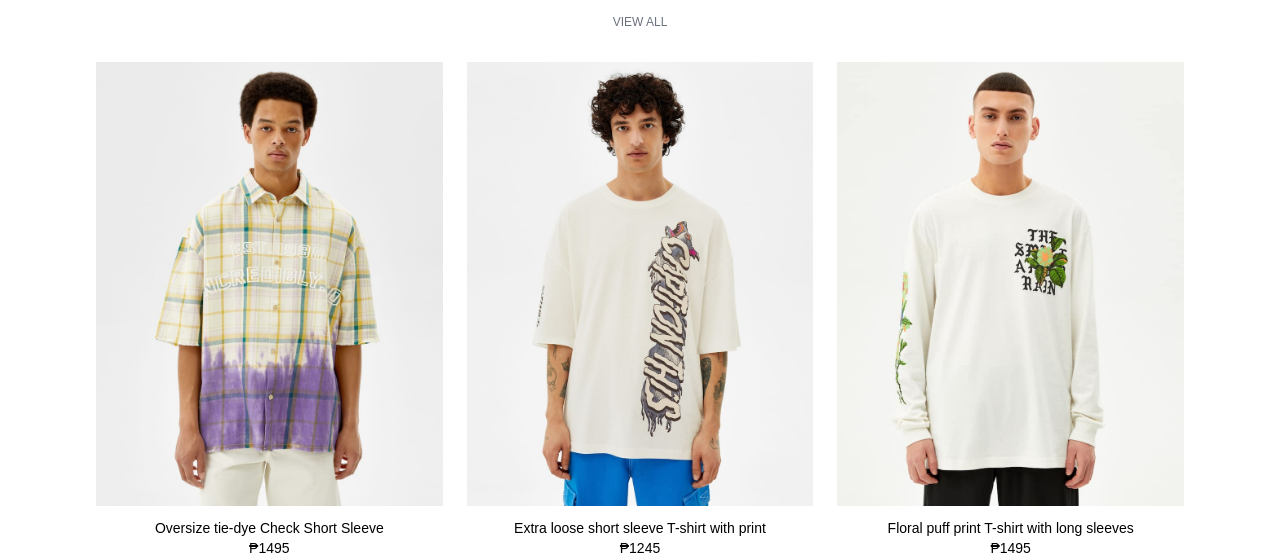
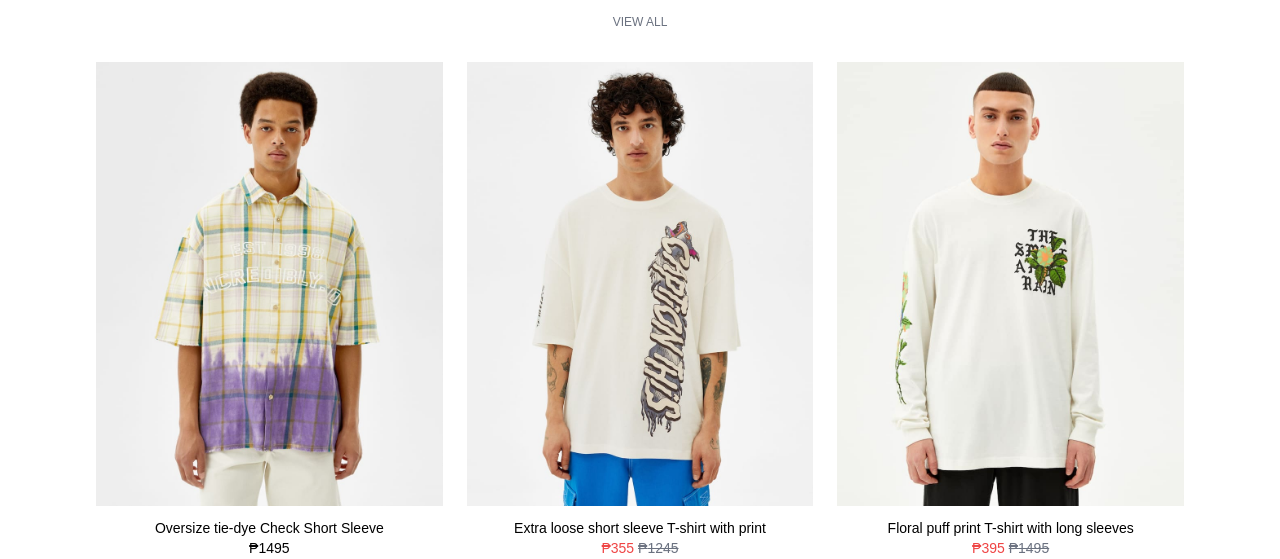
Before and after one commit to jctgold/ppac-shop, a Next.js app: page / in a window 1280 px wide. Shown: the part 2238-2797 px from the top of the page. Built offline with nearby package versions, Linux system fonts and the light colour scheme.

Commit message:
improvements in home

```diff
--- a/components/Layout.js
+++ b/components/Layout.js
@@ -114,8 +114,10 @@ export default function Layout({ title, children }) {
                 {/* <li className="px-5 py-3 pt-5 md:hidden">Account</li> */}
               </ul>
             </div>
-            <div className="flex order-2 text-center justify-center items-center py-2 text-4xl font-semibold">
-              PPAC
+            <div className="flex order-2 text-center justify-center items-center py-2 text-4xl font-semibold tracking-tight">
+              <Link href="/">
+                <a>PPAC</a>
+              </Link>
             </div>
             <div className="flex order-3 flex-row gap-2 justify-end items-center md:gap-5 px-5">
               <button onClick={handleSearchFocus}>
@@ -200,10 +202,14 @@ export default function Layout({ title, children }) {
               <div className="footer-list-title">Socials</div>
               <ul>
                 <li className="footer-list-item">
-                  <Link href="#">Facebook</Link>
+                  <Link href="https://www.facebook.com/PeerPressureApparelCo">
+                    Facebook
+                  </Link>
                 </li>
                 <li className="footer-list-item">
-                  <Link href="#">Instagram</Link>
+                  <Link href="https://www.instagram.com/peerpressureapparelco/?hl=en">
+                    Instagram
+                  </Link>
                 </li>
               </ul>
             </div>
--- a/components/ProductItem.js
+++ b/components/ProductItem.js
@@ -1,17 +1,43 @@
 /* eslint-disable @next/next/no-img-element */
 import Link from 'next/link';
-import React from 'react';
+import React, { useState } from 'react';
 
 export default function ProductItem({ item }) {
+  const [imageFocused, setImageFocused] = useState(false);
+
   return (
-    <Link href="#">
-      <a className="flex flex-col gap-3">
-        <img src={item.image} alt={item.slug} />
-        <div>
+    <div className="flex flex-col gap-3">
+      <Link href="#">
+        <a
+          onMouseEnter={() => setImageFocused(true)}
+          onMouseLeave={() => setImageFocused(false)}
+        >
+          <img
+            src={imageFocused ? item.images[1] : item.images[0]}
+            className="transition-all"
+            alt={item.slug}
+          />
+        </a>
+      </Link>
+      <Link href="#">
+        <a>
           <h3 className="text-center font-medium text-sm">{item.name}</h3>
-          <h3 className="text-center text-sm">₱{item.price}</h3>
-        </div>
-      </a>
-    </Link>
+          <div className="flex flex-row justify-center">
+            {item.sale_price < item.price && (
+              <h3 className="text-center text-sm font-medium text-red-500">
+                ₱{item.sale_price}&nbsp;
+              </h3>
+            )}
+            <h3
+              className={`${
+                item.sale_price < item.price && 'line-through text-gray-500'
+              } text-center text-sm`}
+            >
+              ₱{item.price}
+            </h3>
+          </div>
+        </a>
+      </Link>
+    </div>
   );
 }
--- a/pages/index.js
+++ b/pages/index.js
@@ -23,7 +23,7 @@ export default function Home() {
             <img
               src="images/clothing-1.jpg"
               alt="clothing"
-              className="brightness-90 aspect-3/4 group-hover:brightness-75"
+              className="brightness-90 aspect-3/4 group-hover:brightness-50 duration-500"
             />
             <div className="on-image-text">Clothing</div>
           </a>
@@ -33,7 +33,7 @@ export default function Home() {
             <img
               src="images/bag-2.jpg"
               alt="clothing"
-              className="brightness-90 aspect-3/4 group-hover:brightness-75"
+              className="brightness-90 aspect-3/4 group-hover:brightness-50 duration-500"
             />
             <div className="on-image-text">Bags</div>
           </a>
@@ -43,7 +43,7 @@ export default function Home() {
             <img
               src="images/socks-1.jpg"
               alt="clothing"
-              className="brightness-90 aspect-3/4 group-hover:brightness-75"
+              className="brightness-90 aspect-3/4 group-hover:brightness-50 group-hover::transition-all duration-500"
             />
             <div className="on-image-text">Accessories</div>
           </a>
@@ -68,11 +68,11 @@ export default function Home() {
           />
         </div>
       </div>
-      <div className="flex flex-col justify-center p-12 md:px-24 md:py-20 gap-2">
+      <div className="flex flex-col justify-center p-12 px-24 md:py-20 gap-2">
         <h1 className="text-2xl uppercase font-semibold text-center">
           New Arrivals
         </h1>
-        <button className="default-button" type="button">
+        <button className="default-button m-auto" type="button">
           View All
         </button>
         <div className="grid grid-cols-1 md:grid-cols-3 gap-6 mt-6">
--- a/utils/data.js
+++ b/utils/data.js
@@ -5,9 +5,12 @@ const data = {
       slug: 'oversize-tie-dye-check-shirt',
       description: 'Oversize tie-dye Check Short Sleeve',
       price: 1495,
-      sale_price: 395,
+      // sale_price: 1495,
       category: 'Shirts',
-      image: '/images/products/shirt1-1.jpg',
+      images: [
+        '/images/products/shirt1-1.jpg',
+        '/images/products/shirt1-2.jpg',
+      ],
       countInStock: 20,
     },
     {
@@ -17,7 +20,7 @@ const data = {
       price: 1245,
       sale_price: 355,
       category: 'Shirts',
-      image: '/images/products/tee1-1.jpg',
+      images: ['/images/products/tee1-1.jpg', '/images/products/tee1-2.jpg'],
       countInStock: 20,
     },
     {
@@ -27,7 +30,10 @@ const data = {
       price: 1495,
       sale_price: 395,
       category: 'Shirts',
-      image: '/images/products/sweatshirt1-1.jpg',
+      images: [
+        '/images/products/sweatshirt1-1.jpg',
+        '/images/products/sweatshirt1-2.jpg',
+      ],
       countInStock: 20,
     },
   ],
```
